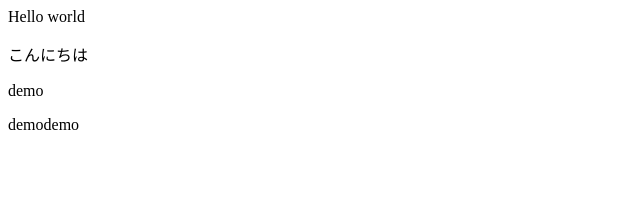
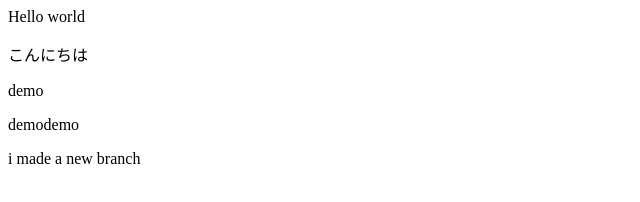
Before and after one commit to kosumogt/Demo_Git, a plain HTML site: page index.html in a window 1280 px wide. Shown: the whole page, without its empty margins (0-640 px from the left). Drawn offline with Linux system fonts and the light colour scheme.

Commit message:
初回コミット on branch

```diff
--- a/index.html
+++ b/index.html
@@ -2,3 +2,4 @@
 <p>こんにちは</p>
 <p>demo</p>
 <p>demodemo</p>
+<p>i made a new branch</p>
```
